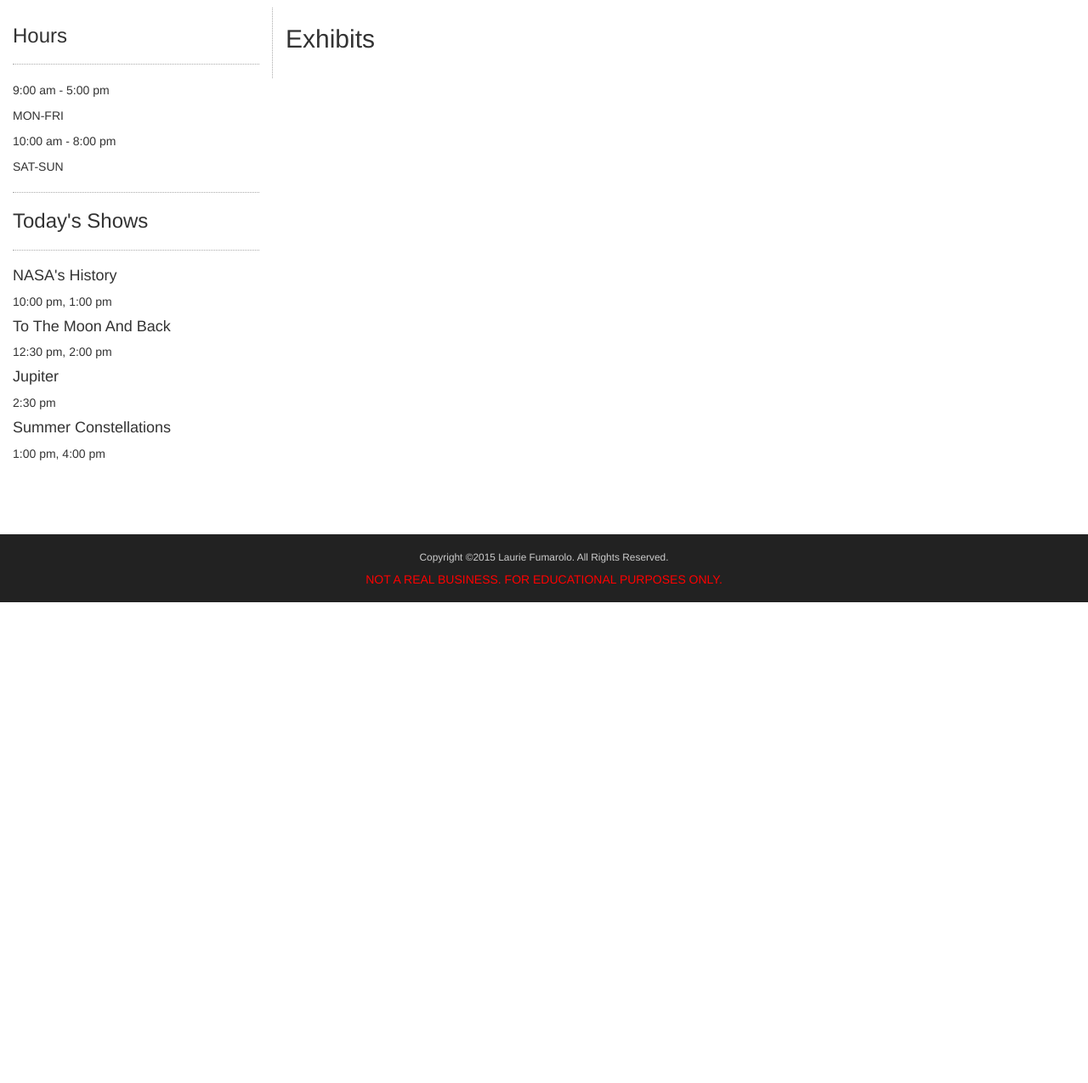
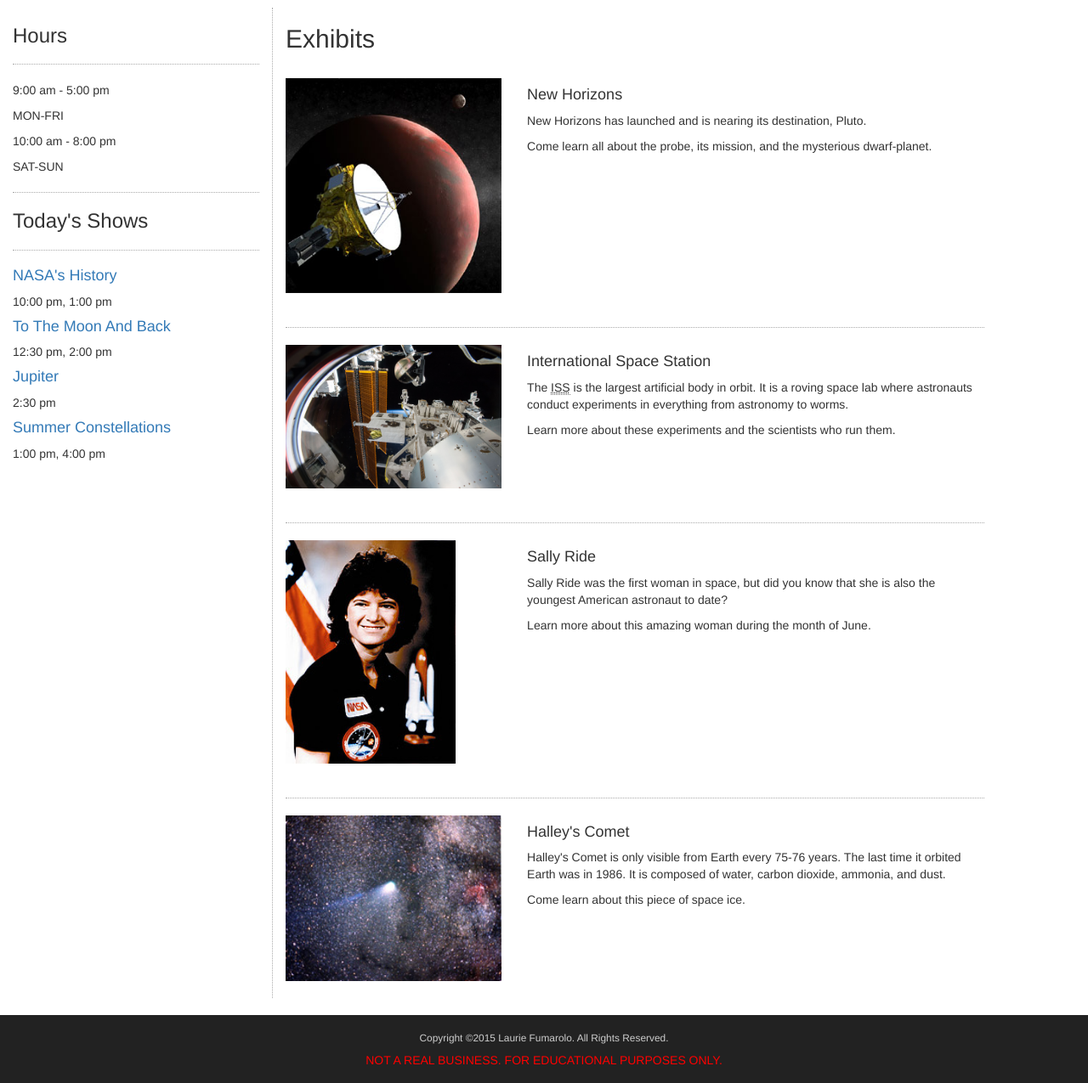
Before and after one commit to lauriefumarolo/cityplanetarium, a PHP site: page /exhibits.php in a window 1280 px wide. Shown: the part 91-1366 px from the top of the page at 85% size. Before the commit the page ends 800 px from the top, so only its background shows below. Run offline with PHP 8.4, Linux system fonts and the light colour scheme.

Commit message:
Content for Exhibit and Show pages.

```diff
--- a/publish/exhibits.php
+++ b/publish/exhibits.php
@@ -32,6 +32,53 @@
 					<h2>Exhibits</h2>
 				</div>
 				<div class="row">
+					<div class="col-sm-4">
+						<img class="img-responsive" src="images/pluto.jpg" alt="New Horizons" />
+					</div>
+					<div class="col-sm-8">
+						<h4>New Horizons</h4>
+						<p>New Horizons has launched and is nearing its destination, Pluto.</p>
+						<p>Come learn all about the probe, its mission, and the mysterious dwarf-planet.</p>
+					</div>
+				</div>
+				<div class="clearfix">
+					<hr />
+				</div>
+				<div class="row">
+					<div class="col-sm-4">
+						<img class="img-responsive" src="images/spaceStation.jpg" alt="International Space Station" />
+					</div>
+					<div class="col-sm-8">
+						<h4>International Space Station</h4>
+						<p>The <abbr title="International Space Station">ISS</abbr> is the largest artificial body in orbit. It is a roving space lab where astronauts conduct experiments in everything from astronomy to worms.</p>
+						<p>Learn more about these experiments and the scientists who run them.</p>
+					</div>
+				</div>
+				<div class="clearfix">
+					<hr />
+				</div>
+				<div class="row">
+					<div class="col-sm-4">
+						<img class="img-responsive" src="images/sallyRide.jpg" alt="Sally Ride" width="200px" />
+					</div>
+					<div class="col-sm-8">
+						<h4>Sally Ride</h4>
+						<p>Sally Ride was the first woman in space, but did you know that she is also the youngest American astronaut to date?</p>
+						<p>Learn more about this amazing woman during the month of June.</p>
+					</div>
+				</div>
+				<div class="clearfix">
+					<hr />
+				</div>
+				<div class="row">
+					<div class="col-sm-4">
+						<img class="img-responsive" src="images/halleysComet.jpg" alt="Halley's Comet" width="300px" />
+					</div>
+					<div class="col-sm-8">
+						<h4>Halley's Comet</h4>
+						<p>Halley's Comet is only visible from Earth every 75-76 years. The last time it orbited Earth was in 1986. It is composed of water, carbon dioxide, ammonia, and dust.</p>
+						<p>Come learn about this piece of space ice.</p>
+					</div>
 				</div>
 			</div>
 		</div>
--- a/publish/sidebar.php
+++ b/publish/sidebar.php
@@ -15,14 +15,14 @@
 
 <hr />
 
-<h4>NASA's History</h4>
+<h4><a href="shows.php">NASA's History</a></h4>
 <p>10:00 pm, 1:00 pm</p>
 
-<h4>To The Moon And Back</h4>
+<h4><a href="shows.php">To The Moon And Back</a></h4>
 <p>12:30 pm, 2:00 pm</p>
 
-<h4>Jupiter</h4>
+<h4><a href="shows.php">Jupiter</a></h4>
 <p>2:30 pm</p>
 
-<h4>Summer Constellations</h4>
+<h4><a href="shows.php">Summer Constellations</a></h4>
 <p>1:00 pm, 4:00 pm</p>
```
Also changed, not shown: publish/shows.php (+47 -0 lines), publish/images/cygnus.jpg (added), publish/images/halleysComet.jpg (added), publish/images/jupiter.jpg (added), publish/images/moon.jpg (added), publish/images/nasaHistory.jpg (added), publish/images/sallyRide.jpg (added), publish/images/spaceStation.jpg (added).
